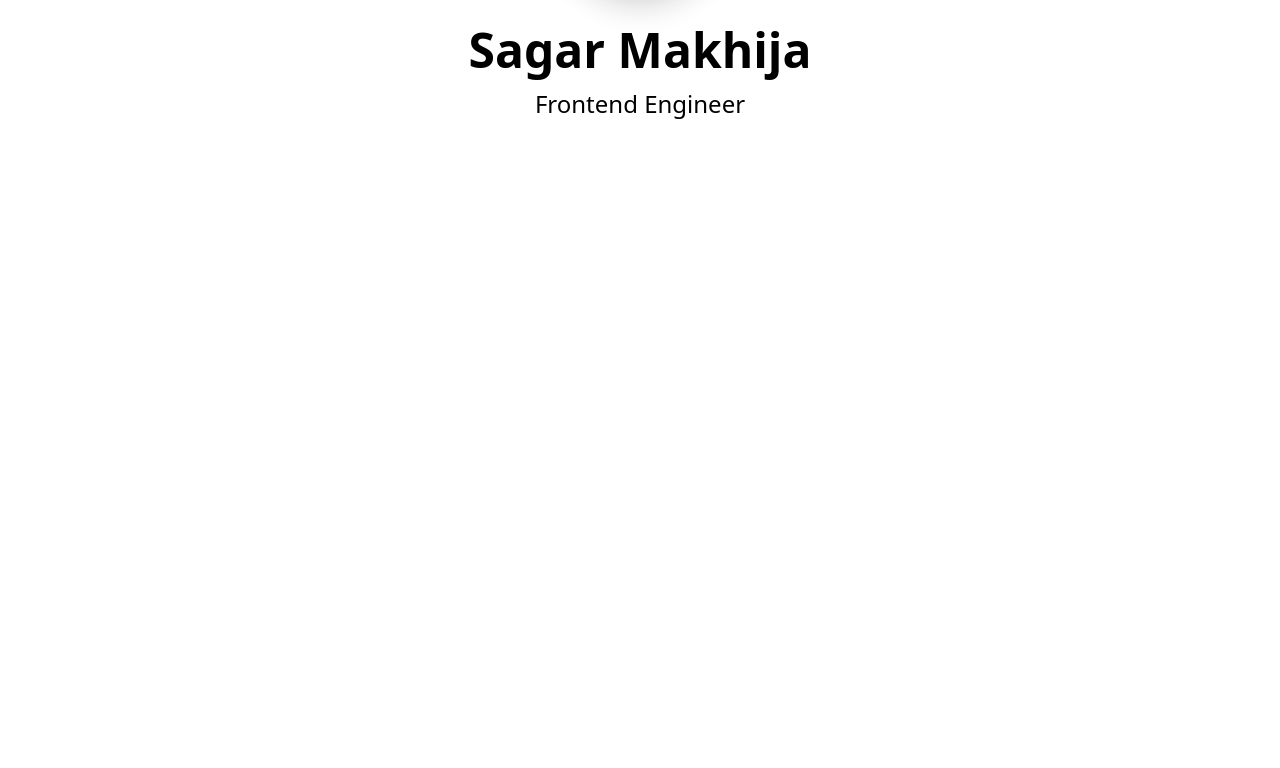
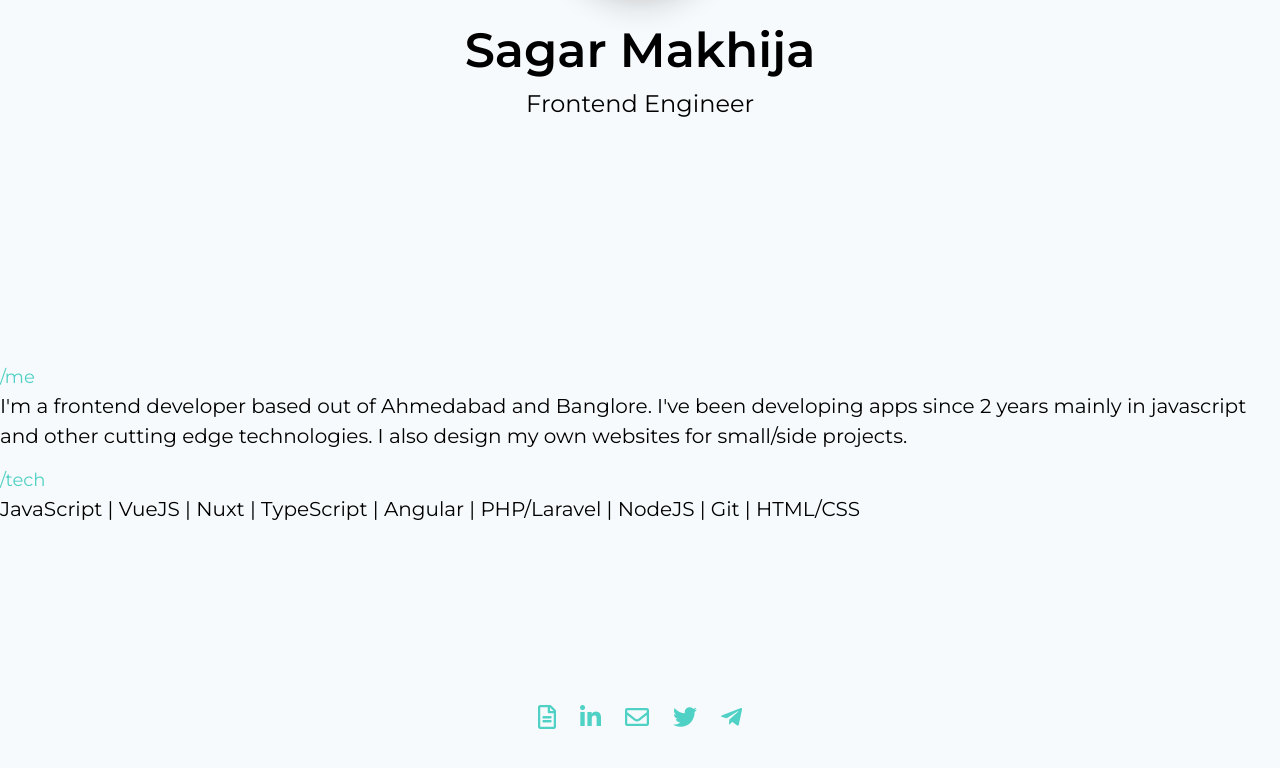
Before and after one commit to Sagarmak-zz/nuxt-portfolio, a Nuxt app: page / in a window 1280 px wide. Shown: the part 436-1204 px from the top of the page. Before the commit the page ends 800 px from the top, so only its background shows below. Built offline with nearby package versions, Linux system fonts and the light colour scheme.

Commit message:
WIP: About Me and footer

```diff
--- a/nuxt.config.js
+++ b/nuxt.config.js
@@ -30,13 +30,17 @@ export default {
         rel: "stylesheet",
         href:
           "https://fonts.googleapis.com/css2?family=Montserrat:wght@400;600;700&display=swap"
+      },
+      {
+        rel: "stylesheet",
+        href: "https://use.fontawesome.com/releases/v5.13.0/css/all.css"
       }
     ]
   },
   /*
    ** Global CSS
    */
-  css: [],
+  css: ["@/assets/css/main.css"],
   /*
    ** Plugins to load before mounting the App
    ** https://nuxtjs.org/guide/plugins
--- a/pages/index.vue
+++ b/pages/index.vue
@@ -15,11 +15,84 @@ index.vue
         </div>
       </div>
     </div>
+    <div class="page2 about">
+      <div class="me">
+        <div class="about-title text-lg text-teal-400">/me</div>
+        <div class="text-xl">
+          I'm a frontend developer based out of Ahmedabad and Banglore. I've
+          been developing apps since 2 years mainly in javascript and other
+          cutting edge technologies. I also design my own websites for
+          small/side projects.
+        </div>
+      </div>
+      <div class="tech mt-4">
+        <div class="about-title text-lg text-teal-400">/tech</div>
+        <div class="text-xl">
+          JavaScript | VueJS | Nuxt | TypeScript | Angular | PHP/Laravel |
+          NodeJS | Git | HTML/CSS
+        </div>
+      </div>
+    </div>
+    <div class="footer">
+      <div
+        class="links flex content-center justify-center my-4 text-2xl text-teal-400"
+      >
+        <a
+          href="https://www.linkedin.com/in/sagarmak/"
+          target="_blank"
+          class="icon mx-3 hover:text-teal-700"
+        >
+          <i class="far fa-file-alt"></i>
+        </a>
+        <a
+          href="https://www.linkedin.com/in/sagarmak/"
+          target="_blank"
+          class="icon mx-3 hover:text-teal-700"
+        >
+          <i class="fab fa-linkedin-in"></i>
+        </a>
+        <a
+          href="mailto:sagar1309@live.com"
+          target="_blank"
+          class="icon mx-3 hover:text-teal-700"
+        >
+          <i class="far fa-envelope"></i>
+        </a>
+        <a
+          href="https://twitter.com/Sagarmak"
+          target="_blank"
+          class="icon mx-3 hover:text-teal-700"
+        >
+          <i class="fab fa-twitter"></i>
+        </a>
+        <a
+          href="https://t.me/Sagarmak"
+          target="_blank"
+          class="icon mx-3 hover:text-teal-700"
+        >
+          <i class="fab fa-telegram-plane"></i>
+        </a>
+      </div>
+      <!-- <div>&copy; 2020 - Sagar Makhija</div> -->
+    </div>
   </div>
 </template>
 
 <script>
-export default {};
+export default {
+  head() {
+    return {
+      title: "Sagar Makhija | Frontend Engineer",
+      meta: [
+        {
+          hid: "description",
+          name: "description",
+          content: "Best place for corny dad jokes"
+        }
+      ]
+    };
+  }
+};
 </script>
 
 <style>
@@ -37,7 +110,6 @@ export default {};
   min-height: 40vh;
 }
 .footer {
-  border: solid 1px black;
   min-height: 10vh;
 }
 </style>
```
